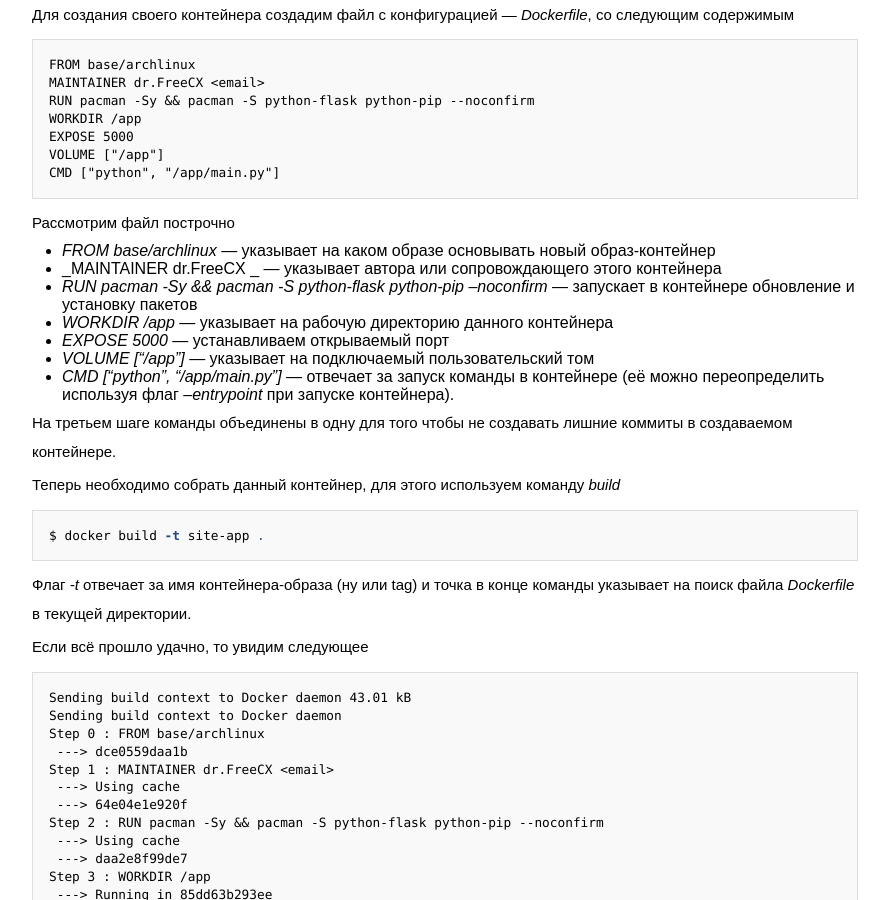
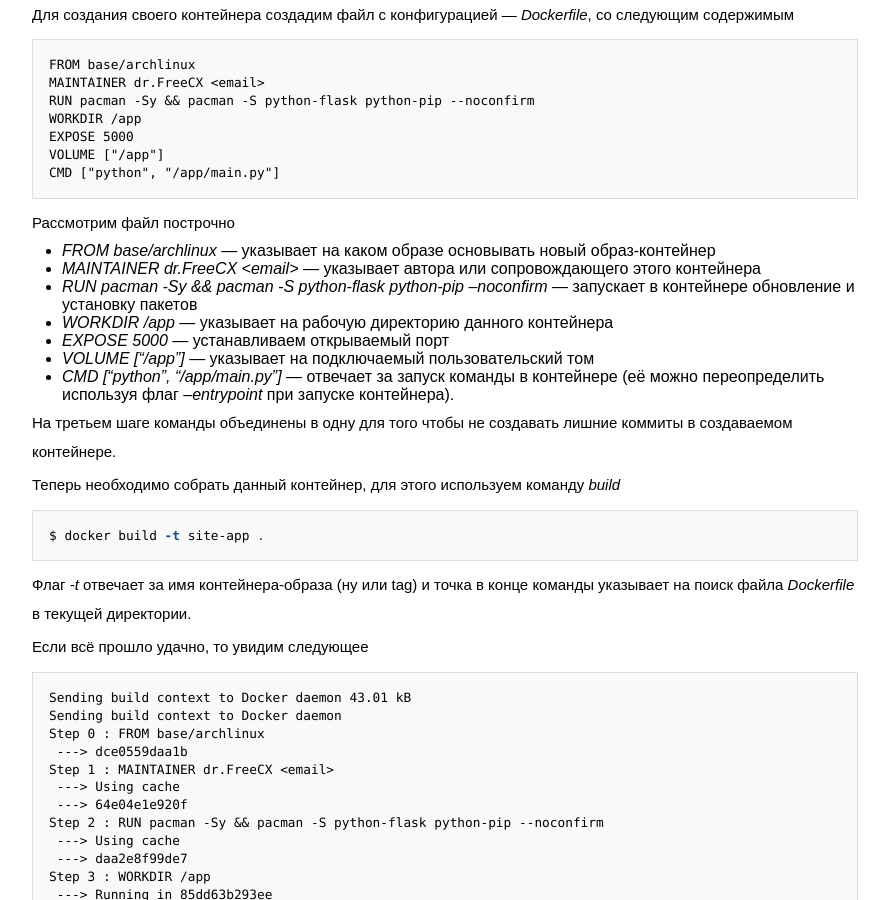
Before and after one commit to FreeCX/freecx.github.io, a Jekyll site: the page built from _posts/2016-02-15-working-with-docker.markdown, in a window 1280 px wide and 900 px high, scrolled down 3587 px. Shown: the whole window, without its empty margins (195-1084 px from the left). Built offline with Jekyll 4.4.1, drawn with Linux system fonts in a browser that asks for light colours; some web fonts are replaced.

Commit message:
fix: markdown bug

```diff
--- a/_posts/2016-02-15-working-with-docker.markdown
+++ b/_posts/2016-02-15-working-with-docker.markdown
@@ -198,7 +198,7 @@ CMD ["python", "/app/main.py"]
 Рассмотрим файл построчно
 
 * _FROM base/archlinux_ — указывает на каком образе основывать новый образ-контейнер
-* _MAINTAINER dr.FreeCX <email>_ — указывает автора или сопровождающего этого контейнера
+* _MAINTAINER dr.FreeCX \<email\>_ — указывает автора или сопровождающего этого контейнера
 * _RUN pacman -Sy && pacman -S python-flask python-pip --noconfirm_ — запускает в контейнере обновление
 и установку пакетов
 * _WORKDIR /app_ — указывает на рабочую директорию данного контейнера
```
